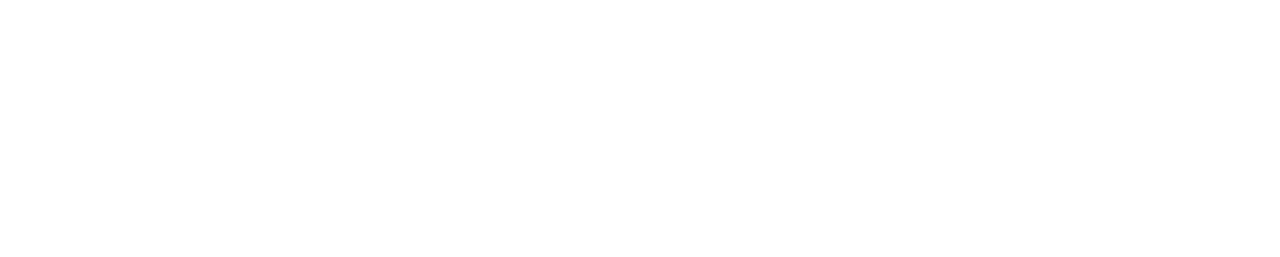
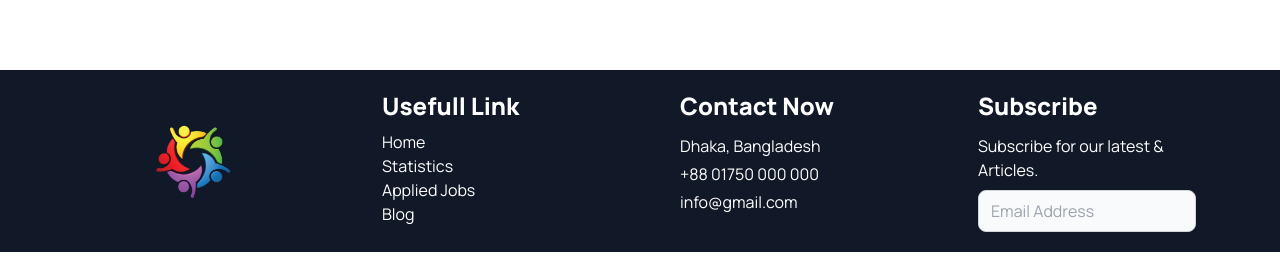
Before and after one commit to alimbdit/TalentHive-client, a React (Vite) app: page / in a window 1280 px wide. Shown: the part 3006-3263 px from the top of the page. Before the commit the page ends 3076 px from the top, so only its background shows below. Built offline with nearby package versions, Linux system fonts and the light colour scheme.

Commit message:
footer added

```diff
--- a/src/App.jsx
+++ b/src/App.jsx
@@ -3,6 +3,7 @@
 import "./App.css";
 import Header from "./components/Header/Header";
 import { Outlet, useLoaderData } from "react-router-dom";
+import Footer from "./components/Footer/Footer";
 
 
 export const JobContext = createContext([]);
@@ -19,7 +20,10 @@
       <AppliedJobContext.Provider value={[appliedJob, setAppliedJob]}>
       <div className="App font">
         <Header></Header>
+        <div className="min-h-[calac(100vh-100px)]">
         <Outlet></Outlet>
+        </div>
+        <Footer></Footer>
       </div>
       </AppliedJobContext.Provider>
     </JobContext.Provider>
--- /dev/null
+++ b/src/components/Footer/Footer.jsx
@@ -0,0 +1,92 @@
+import React from "react";
+import { Link } from "react-router-dom";
+
+const Footer = () => {
+  return (
+    <div className="bg-gray-900  ">
+      <div className="w-full max-w-6xl  mx-auto mb-2">
+        <div className="grid grid-cols-1 md:grid-cols-2 lg:grid-cols-4 gap-y-5 gap-x-20 py-5 px-5">
+
+            <div className="flex justify-center items-center">
+              <img className="w-20 h-20 text-center" src="/logo.png" alt="" />
+            </div>
+
+
+          <div>
+            <h2 className="text-white font-extrabold text-2xl">
+              Usefull Link
+            </h2>
+            <ul className="mt-2  text-white ">
+              <li>
+                {" "}
+                <Link to='/'>Home</Link>
+              </li>
+              <li>
+                {" "}
+                <Link to="/statistics">Statistics</Link>
+              </li>
+              <li>
+                {" "}
+                <Link to ="/applied">Applied Jobs</Link>
+              </li>
+              <li>
+                {" "}
+                <Link to="/blog">Blog</Link>
+              </li>
+            </ul>
+          </div>
+          <div>
+            <h2 className="text-white font-extrabold text-2xl ">
+              Contact Now
+            </h2>
+            <ul className="mt-3  text-white">
+              <li className="mb-1">
+                <Link to="">
+                  Dhaka, Bangladesh
+                </Link>
+              </li>
+              <li className="mb-1">
+                <Link to="">
+                  +88 01750 000 000
+                </Link>
+              </li>
+              <li className="mb-1">
+                <Link to="">
+                  info@gmail.com
+                </Link>
+              </li>
+            </ul>
+          </div>
+          <div>
+            <h2 className="text-white font-extrabold text-2xl ">
+              Subscribe
+            </h2>
+            <p className=" text-white mt-3">
+              Subscribe for our latest & Articles.
+            </p>
+
+            <form className="mt-2">
+              <div className="relative">
+                <input
+                  type="search"
+                  id="search"
+                  className="block w-full p-2 pl-3 text-base  text-gray-900 border border-gray-300 rounded-lg bg-gray-50 focus:ring-amber-500 focus:border-amber-500 dark:bg-gray-700 dark:border-gray-600 dark:placeholder-gray-400 dark:text-white dark:focus:ring-amber-500 dark:focus:border-amber-500"
+                  placeholder="Email Address"
+                  required
+                />
+                <button
+                  type="submit"
+                  className="text-white absolute right-0 bottom-0 h-full bg-primary_color1 hover:bg-primary_color2 focus:ring-4 focus:outline-none focus:ring-amber-300 font-medium rounded-lg text-4xl px-4 py-2 dark:bg-amber-600 dark:hover:bg-amber-700 dark:focus:ring-amber-800"
+                >
+                  <i className="fa-solid fa-paper-plane text-white"></i>
+                </button>
+              </div>
+            </form>
+          </div>
+        </div>
+      </div>
+    </div>
+  );
+};
+
+export default Footer;
```
